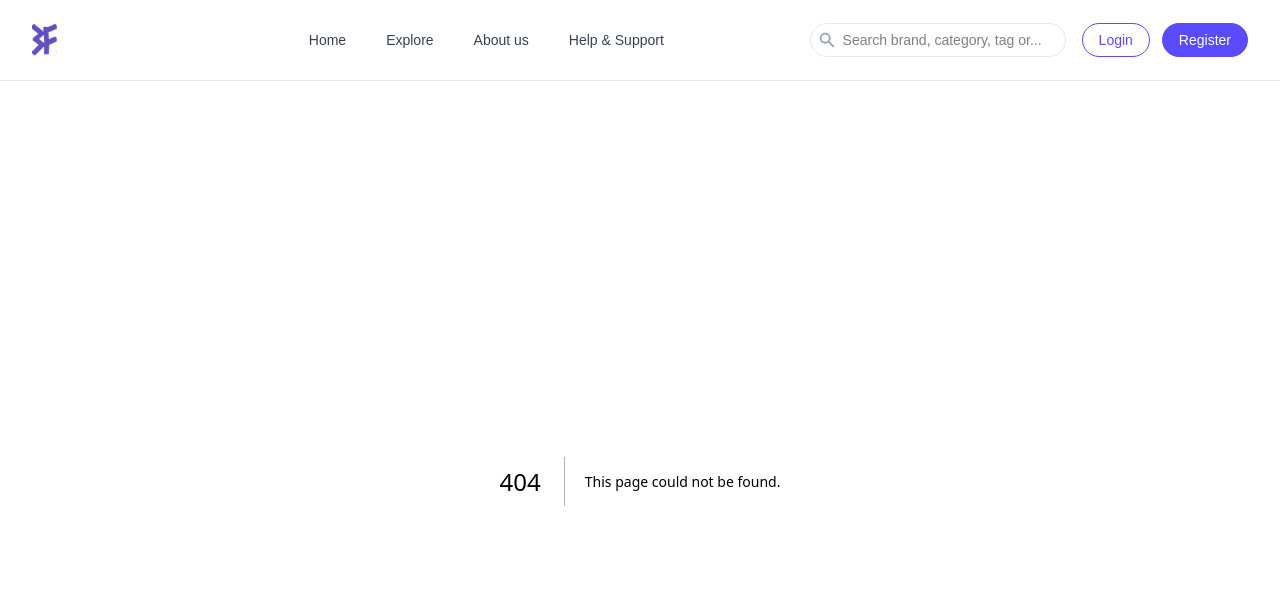
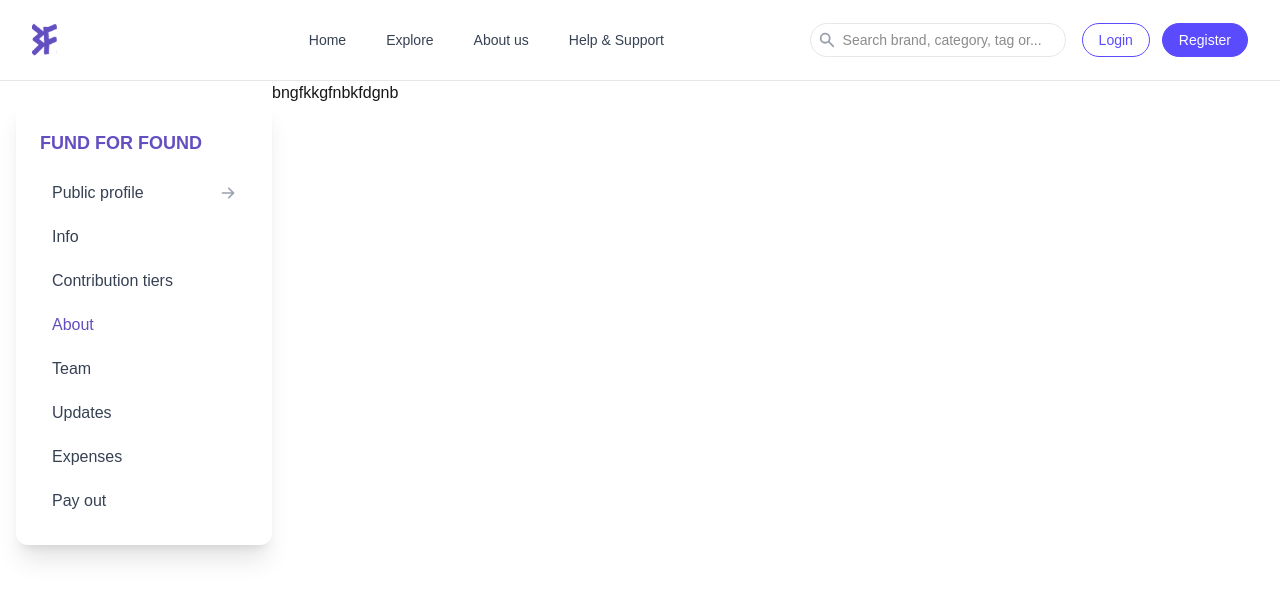
Before and after one commit to Reza2348/FUND-FOR-FOUND, a Next.js app: page /dashboard/about in a window 1280 px wide. Before the commit this address had no page. Shown: the top 598 px of the page. Built offline with nearby package versions, Linux system fonts and the light colour scheme.

Commit message:
Add and dashboard in about

```diff
--- a/src/app/auth/login/page.tsx
+++ b/src/app/auth/login/page.tsx
@@ -15,7 +15,6 @@ const ToastContainer = dynamic(
   { ssr: false }
 );
 
-// اضافه کردن username به schema
 const loginSchema = z.object({
   username: z.string().min(3, "Username must be at least 3 characters"),
   email: z.string().email("Invalid email"),
--- /dev/null
+++ b/src/app/dashboard/about/page.tsx
@@ -0,0 +1,7 @@
+import React from "react";
+
+const Page = () => {
+  return <div>bngfkkgfnbkfdgnb</div>;
+};
+
+export default Page;
--- a/src/components/Sidebar/Sidebar.tsx
+++ b/src/components/Sidebar/Sidebar.tsx
@@ -7,16 +7,11 @@ import { HiArrowRight } from "react-icons/hi";
 import { FaGear } from "react-icons/fa6";
 import ProfileCard from "../ProfileCard/ProfileCard";
 
-// 🎨 رنگ‌ها و ثابت‌ها
 const PURPLE_MAIN = "#644FC1";
 const PURPLE_LIGHT = "#F3F0FF";
-const PURPLE_BUTTON_BORDER = "#5746AF";
-const PURPLE_BUTTON_BG = "#EDE9FE";
 
-// 🟢 تعریف رابط Props که از والد (Layout) می‌آید
 interface SidebarProps {
   sidebarOpen: boolean;
-  // نوع صحیح برای تابع set state
   setSidebarOpen: React.Dispatch<React.SetStateAction<boolean>>;
 }
 interface Section {
@@ -125,6 +120,7 @@ export default function Sidebar({ sidebarOpen, setSidebarOpen }: SidebarProps) {
       >
         <div
           className={`
+             ml-[11px]
             flex items-center justify-center
             border-l-8 border-[#5746AF]
             rounded-md
```
